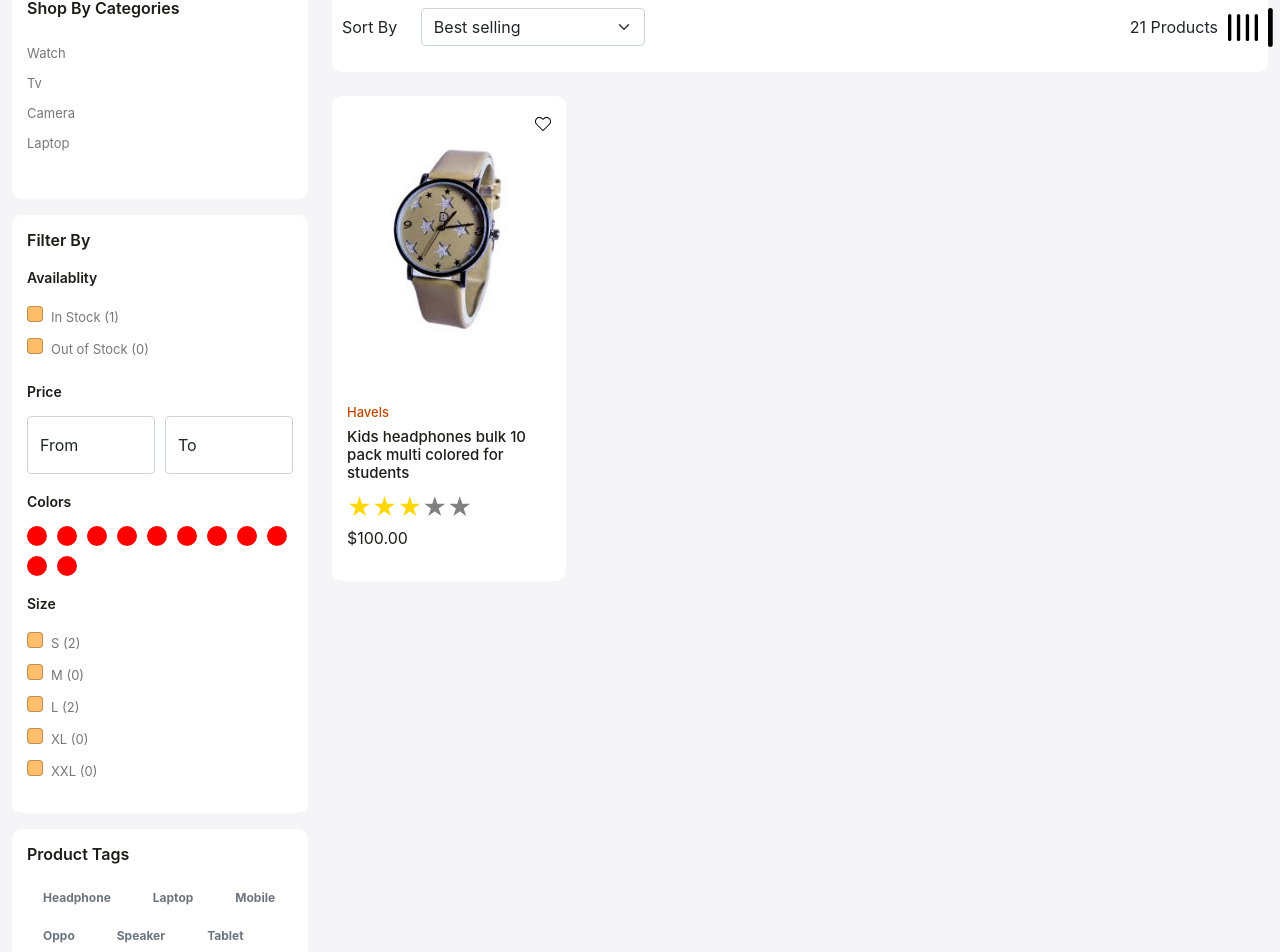
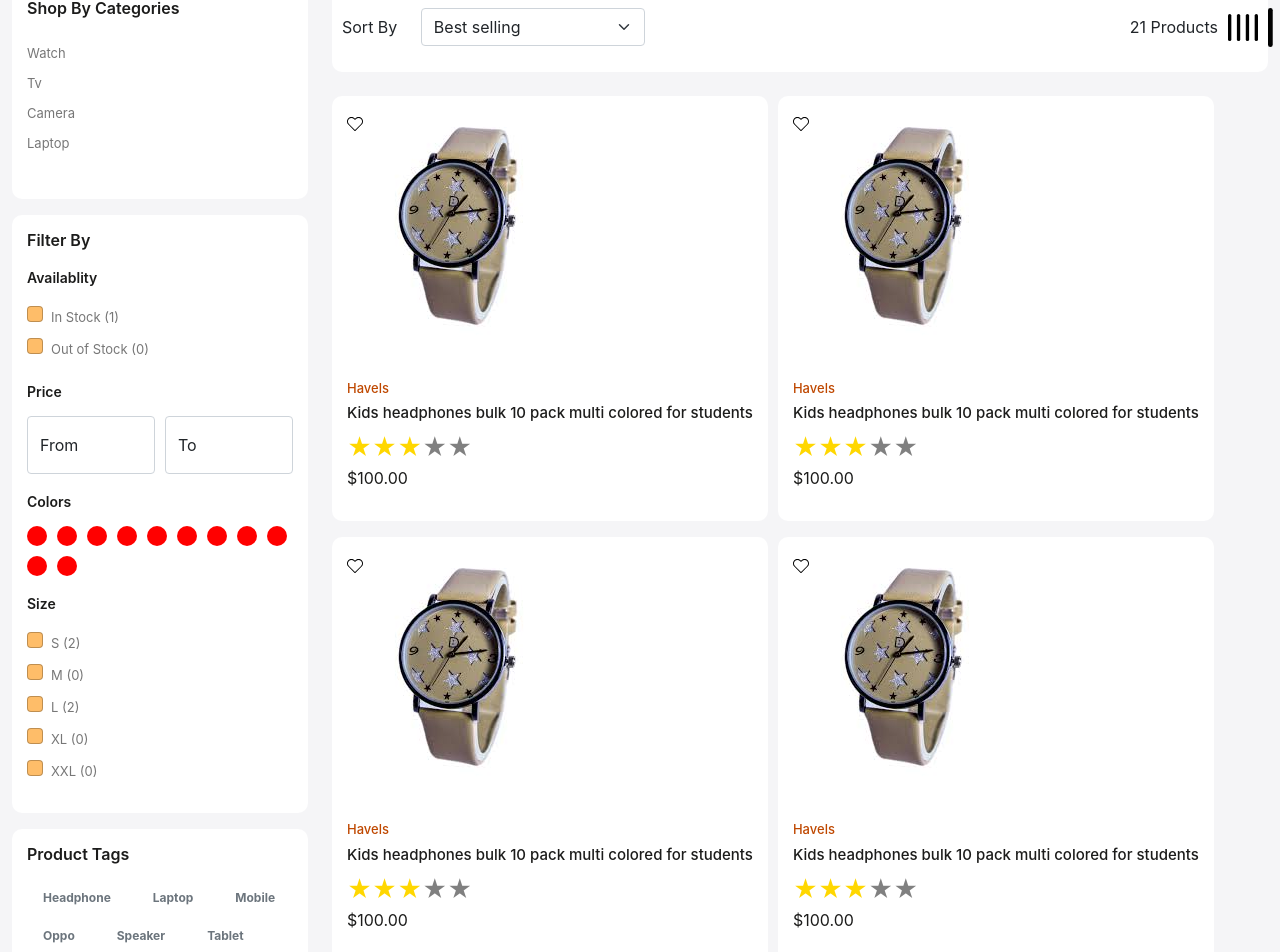
Before and after one commit to gszcode/ecommerce, a React (Create React App) app in the folder client/: page /store in a window 1280 px wide. Shown: the part 354-1306 px from the top of the page. Built offline with nearby package versions, Linux system fonts and the light colour scheme.

Commit message:
ajuste de css en componente de productos

```diff
--- a/client/src/components/ProductCard.js
+++ b/client/src/components/ProductCard.js
@@ -1,19 +1,29 @@
 import React from 'react'
 import ReactStars from 'react-rating-stars-component'
-import { Link } from 'react-router-dom'
+import { Link, useLocation } from 'react-router-dom'
 
-function ProductCard() {
+function ProductCard({ grid }) {
+  const location = useLocation()
+  console.log(location)
+
   return (
-    <div className="col-3">
+    <>
+      <div
+        className={`${location.pathname === '/store' ? `gr-${grid}` : 'col-3'}`}
+      >
         <Link className="product-card position-relative">
-        <div className="wishlist-icon text-end">
+          <div className="wishlist-icon position-absolute">
             <Link to="/">
               <img src="images/wish.svg" alt="wishlist" />
             </Link>
           </div>
           <div className="product-image">
             <img src="images/watch.jpg" alt="product" className="img-fluid" />
-          <img src="images/watch-1.jpeg" alt="product" className="img-fluid" />
+            <img
+              src="images/watch-1.jpeg"
+              alt="product"
+              className="img-fluid"
+            />
           </div>
           <div className="product-details">
             <h6 className="brand">Havels</h6>
@@ -27,6 +37,12 @@
               size={24}
               activeColor="#ffd700"
             />
+            <p className={`description ${grid === 12 ? 'd-block' : 'd-none'}`}>
+              At vero eos et accusamus et iusto osio dignissimos ducimis qui
+              blanditiis prasentium voluptatum deleniti atque currupti quos
+              dolores e quas molestias exceptuti sint occaecati cupiditate nin
+              provident, similique sunt...
+            </p>
             <p className="price">$100.00</p>
           </div>
           <div className="action-bar position-absolute">
@@ -44,6 +60,163 @@
           </div>
         </Link>
       </div>
+      <div
+        className={`${location.pathname === '/store' ? `gr-${grid}` : 'col-3'}`}
+      >
+        <Link className="product-card position-relative">
+          <div className="wishlist-icon position-absolute">
+            <Link to="/">
+              <img src="images/wish.svg" alt="wishlist" />
+            </Link>
+          </div>
+          <div className="product-image">
+            <img src="images/watch.jpg" alt="product" className="img-fluid" />
+            <img
+              src="images/watch-1.jpeg"
+              alt="product"
+              className="img-fluid"
+            />
+          </div>
+          <div className="product-details">
+            <h6 className="brand">Havels</h6>
+            <h5 className="product-title">
+              Kids headphones bulk 10 pack multi colored for students
+            </h5>
+            <ReactStars
+              count={5}
+              value={3}
+              edit={false}
+              size={24}
+              activeColor="#ffd700"
+            />
+            <p className={`description ${grid === 12 ? 'd-block' : 'd-none'}`}>
+              At vero eos et accusamus et iusto osio dignissimos ducimis qui
+              blanditiis prasentium voluptatum deleniti atque currupti quos
+              dolores e quas molestias exceptuti sint occaecati cupiditate nin
+              provident, similique sunt...
+            </p>
+            <p className="price">$100.00</p>
+          </div>
+          <div className="action-bar position-absolute">
+            <div className="d-flex flex-column gap-15">
+              <Link to="/">
+                <img src="images/prodcompare.svg" alt="compare" />
+              </Link>
+              <Link to="/">
+                <img src="images/view.svg" alt="view" />
+              </Link>
+              <Link to="/">
+                <img src="images/add-cart.svg" alt="addcart" />
+              </Link>
+            </div>
+          </div>
+        </Link>
+      </div>
+      <div
+        className={`${location.pathname === '/store' ? `gr-${grid}` : 'col-3'}`}
+      >
+        <Link className="product-card position-relative">
+          <div className="wishlist-icon position-absolute">
+            <Link to="/">
+              <img src="images/wish.svg" alt="wishlist" />
+            </Link>
+          </div>
+          <div className="product-image">
+            <img src="images/watch.jpg" alt="product" className="img-fluid" />
+            <img
+              src="images/watch-1.jpeg"
+              alt="product"
+              className="img-fluid"
+            />
+          </div>
+          <div className="product-details">
+            <h6 className="brand">Havels</h6>
+            <h5 className="product-title">
+              Kids headphones bulk 10 pack multi colored for students
+            </h5>
+            <ReactStars
+              count={5}
+              value={3}
+              edit={false}
+              size={24}
+              activeColor="#ffd700"
+            />
+            <p className={`description ${grid === 12 ? 'd-block' : 'd-none'}`}>
+              At vero eos et accusamus et iusto osio dignissimos ducimis qui
+              blanditiis prasentium voluptatum deleniti atque currupti quos
+              dolores e quas molestias exceptuti sint occaecati cupiditate nin
+              provident, similique sunt...
+            </p>
+            <p className="price">$100.00</p>
+          </div>
+          <div className="action-bar position-absolute">
+            <div className="d-flex flex-column gap-15">
+              <Link to="/">
+                <img src="images/prodcompare.svg" alt="compare" />
+              </Link>
+              <Link to="/">
+                <img src="images/view.svg" alt="view" />
+              </Link>
+              <Link to="/">
+                <img src="images/add-cart.svg" alt="addcart" />
+              </Link>
+            </div>
+          </div>
+        </Link>
+      </div>
+      <div
+        className={`${location.pathname === '/store' ? `gr-${grid}` : 'col-3'}`}
+      >
+        <Link className="product-card position-relative">
+          <div className="wishlist-icon position-absolute">
+            <Link to="/">
+              <img src="images/wish.svg" alt="wishlist" />
+            </Link>
+          </div>
+          <div className="product-image">
+            <img src="images/watch.jpg" alt="product" className="img-fluid" />
+            <img
+              src="images/watch-1.jpeg"
+              alt="product"
+              className="img-fluid"
+            />
+          </div>
+          <div className="product-details">
+            <h6 className="brand">Havels</h6>
+            <h5 className="product-title">
+              Kids headphones bulk 10 pack multi colored for students
+            </h5>
+            <ReactStars
+              count={5}
+              value={3}
+              edit={false}
+              size={24}
+              activeColor="#ffd700"
+            />
+            <p className={`description ${grid === 12 ? 'd-block' : 'd-none'}`}>
+              At vero eos et accusamus et iusto osio dignissimos ducimis qui
+              blanditiis prasentium voluptatum deleniti atque currupti quos
+              dolores e quas molestias exceptuti sint occaecati cupiditate nin
+              provident, similique sunt...
+            </p>
+            <p className="price">$100.00</p>
+          </div>
+          <div className="action-bar position-absolute">
+            <div className="d-flex flex-column gap-15">
+              <Link to="/">
+                <img src="images/prodcompare.svg" alt="compare" />
+              </Link>
+              <Link to="/">
+                <img src="images/view.svg" alt="view" />
+              </Link>
+              <Link to="/">
+                <img src="images/add-cart.svg" alt="addcart" />
+              </Link>
+            </div>
+          </div>
+        </Link>
+      </div>
+    </>
   )
 }
 
```
Lines whose indentation alone changed are shown as unchanged.
